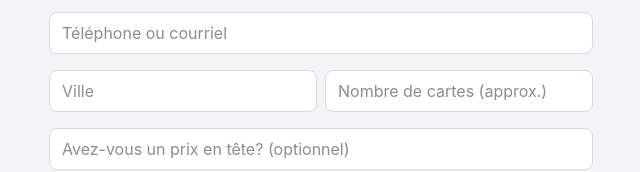
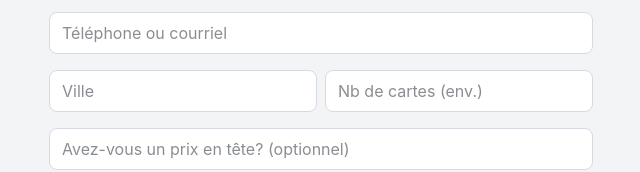
Before and after one commit to ryan-helou/CardThief, a Next.js app in the folder web/: page /vendre in a window 1280 px wide. Shown: the part 438-610 px from the top of the page, without its empty margins (319-959 px from the left). Built offline with nearby package versions, Linux system fonts and the light colour scheme.

Commit message:
Sell page: shorter card-count placeholder

```diff
--- a/web/components/SellForm.tsx
+++ b/web/components/SellForm.tsx
@@ -6,7 +6,7 @@ const T = {
     title: "Vendez vos cartes Pokémon",
     lead: "Une vieille collection, un classeur, des cartes gradées? Envoyez des photos et recevez une offre en argent comptant, habituellement en moins de 24 h. On se déplace dans la région de Montréal et Laval.",
     how: ["Prenez des photos claires des cartes (pages du classeur, piles, cartes gradées).", "Dites-nous comment vous joindre.", "On regarde chaque carte et on vous fait une offre. Aucune obligation."],
-    photos: "Photos (1 à 10)", add: "Ajouter des photos", name: "Votre prénom", contact: "Téléphone ou courriel", city: "Ville", count: "Nombre de cartes (approx.)",
+    photos: "Photos (1 à 10)", add: "Ajouter des photos", name: "Votre prénom", contact: "Téléphone ou courriel", city: "Ville", count: "Nb de cartes (env.)",
     asking: "Avez-vous un prix en tête? (optionnel)", message: "Autre chose à savoir? (optionnel)", consent: "J'accepte d'être contacté au sujet de mes cartes.",
     send: "Recevoir une offre", sending: "Envoi…", done: "Merci! On regarde vos cartes et on vous revient avec une offre, habituellement en moins de 24 h.", again: "Envoyer une autre collection",
     privacy: "Vos coordonnées servent seulement à vous répondre au sujet de vos cartes. Elles ne sont jamais partagées.", other: "English",
@@ -15,7 +15,7 @@ const T = {
     title: "Sell your Pokémon cards",
     lead: "An old collection, a binder, graded cards? Send photos and get a cash offer, usually within 24 hours. We come to you around Montréal and Laval.",
     how: ["Take clear photos of the cards (binder pages, piles, graded cards).", "Tell us how to reach you.", "We look at every card and make you an offer. No obligation."],
-    photos: "Photos (1 to 10)", add: "Add photos", name: "Your first name", contact: "Phone or email", city: "City", count: "Number of cards (approx.)",
+    photos: "Photos (1 to 10)", add: "Add photos", name: "Your first name", contact: "Phone or email", city: "City", count: "# of cards (approx.)",
     asking: "Do you have a price in mind? (optional)", message: "Anything else we should know? (optional)", consent: "I agree to be contacted about my cards.",
     send: "Get an offer", sending: "Sending…", done: "Thanks! We're looking at your cards and will get back to you with an offer, usually within 24 hours.", again: "Send another collection",
     privacy: "Your details are only used to reply about your cards. They are never shared.", other: "Français",
```
